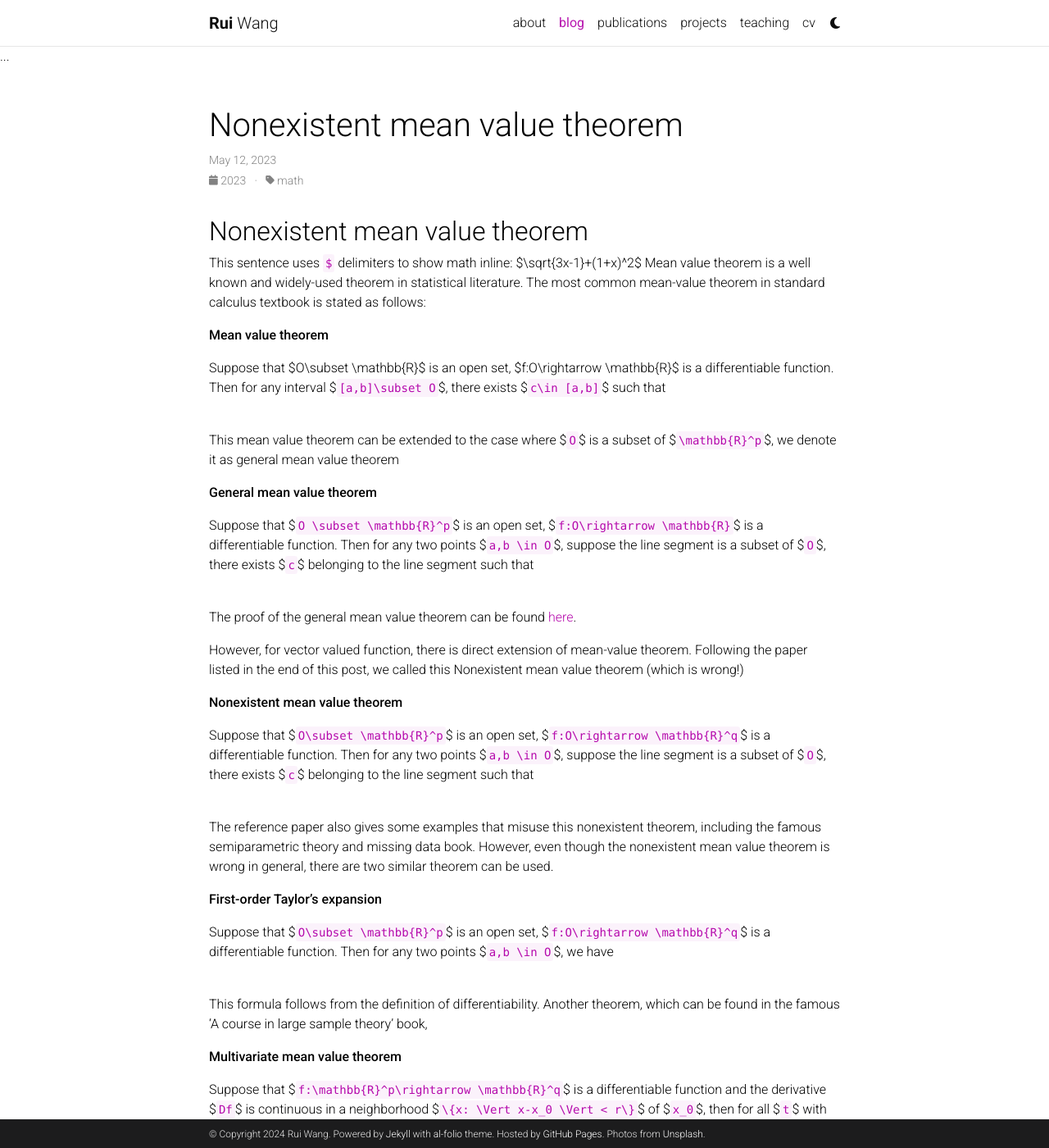
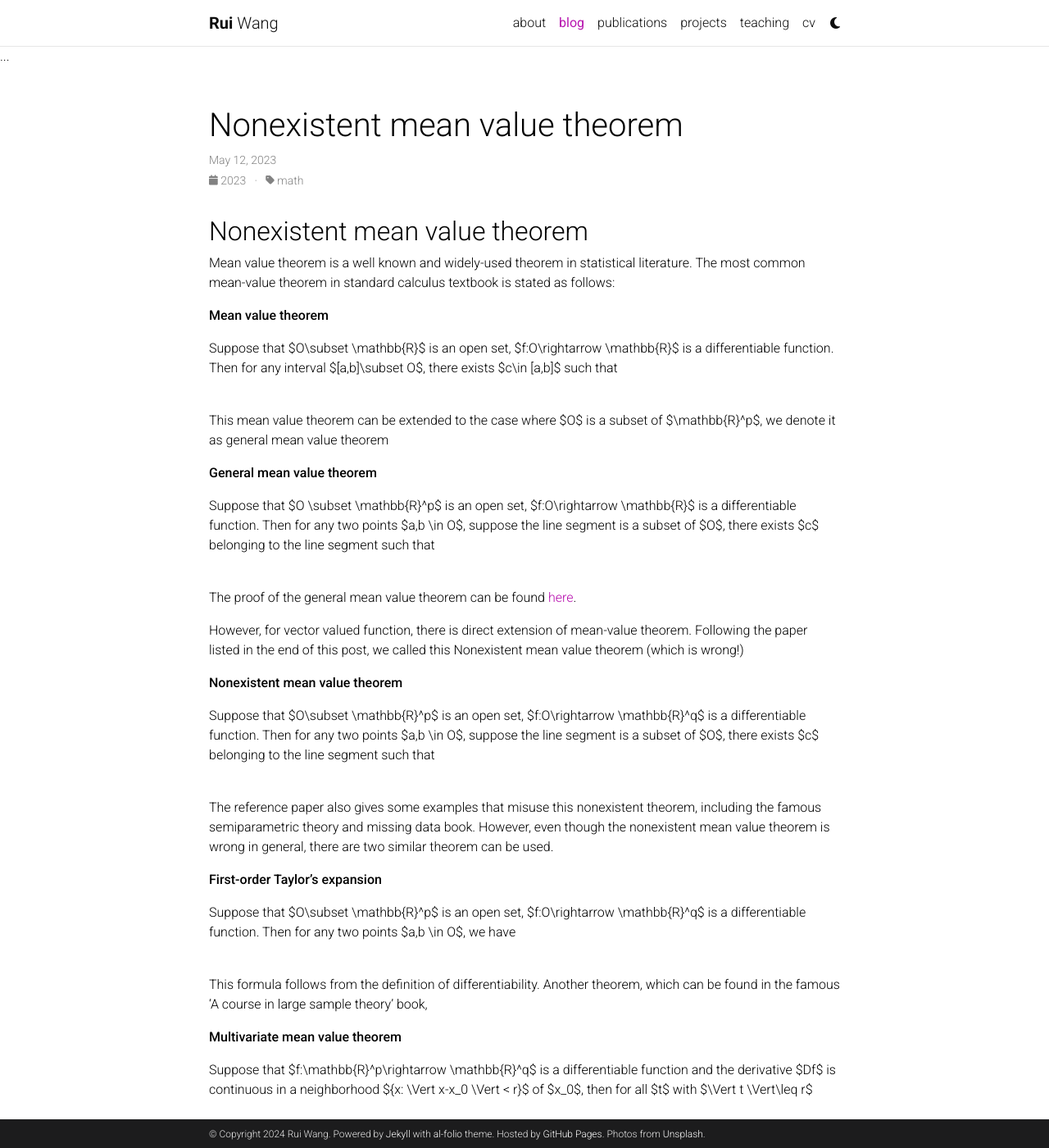
Before and after one commit to wangrui24/wangrui, a Jekyll site: the page built from _posts/2023-08-05-mean_value.md, in a window 1280 px wide and 1400 px high. Shown: the whole window at 82% size. Built offline with Jekyll 4.4.1, drawn with Linux system fonts in a browser that asks for light colours; formulas are drawn with MathJax 3; comment, search, counter and statistics services are not loaded; a style sheet for code colours, icons or effects is not loaded.

Commit message:
Update 2023-08-05-mean_value.md

```diff
--- a/_posts/2023-08-05-mean_value.md
+++ b/_posts/2023-08-05-mean_value.md
@@ -8,21 +8,20 @@ giscus_comments: true
 related_posts: true
 ---
 ## Nonexistent mean value theorem
-This sentence uses `$` delimiters to show math inline:  $\sqrt{3x-1}+(1+x)^2$
 Mean value theorem is a well known and widely-used theorem in statistical literature. The most common mean-value theorem in standard calculus textbook is stated as follows:
 
 **Mean value theorem**
 
-Suppose that $O\subset \mathbb{R}$ is an open set, $f:O\rightarrow \mathbb{R}$ is a differentiable function. Then for any interval $`[a,b]\subset O`$, there exists $`c\in [a,b]`$ such that
+Suppose that $O\subset \mathbb{R}$ is an open set, $f:O\rightarrow \mathbb{R}$ is a differentiable function. Then for any interval $[a,b]\subset O$, there exists $c\in [a,b]$ such that
 
 $$ f(b)-f(a) = f'(c)(b-a) $$
 
 
-This mean value theorem can be extended to the case where $`O`$ is a subset of $`\mathbb{R}^p`$, we denote it as general mean value theorem
+This mean value theorem can be extended to the case where $O$ is a subset of $\mathbb{R}^p$, we denote it as general mean value theorem
 
 **General mean value theorem**
 
-Suppose that $`O \subset \mathbb{R}^p`$ is an open set, $`f:O\rightarrow \mathbb{R}`$ is a differentiable function. Then for any two points $`a,b \in O`$, suppose the line segment is a subset of $`O`$, there exists $`c`$ belonging to the line segment such that
+Suppose that $O \subset \mathbb{R}^p$ is an open set, $f:O\rightarrow \mathbb{R}$ is a differentiable function. Then for any two points $a,b \in O$, suppose the line segment is a subset of $O$, there exists $c$ belonging to the line segment such that
 
 $$ f(b)-f(a) = [f'(c)]^T(b-a) $$
 
@@ -32,7 +31,7 @@ However, for vector valued function, there is direct extension of mean-value the
 
 **Nonexistent mean value theorem**
 
-Suppose that $`O\subset \mathbb{R}^p`$ is an open set, $`f:O\rightarrow \mathbb{R}^q`$ is a differentiable function. Then for any two points $`a,b \in O`$, suppose the line segment is a subset of $`O`$, there exists $`c`$ belonging to the line segment such that
+Suppose that $O\subset \mathbb{R}^p$ is an open set, $f:O\rightarrow \mathbb{R}^q$ is a differentiable function. Then for any two points $a,b \in O$, suppose the line segment is a subset of $O$, there exists $c$ belonging to the line segment such that
 
 $$ f(b)-f(a) = [f'(c)]^T(b-a) $$
 
@@ -41,7 +40,7 @@ The reference paper also gives some examples that misuse this nonexistent theore
 
 **First-order Taylor’s expansion**
 
-Suppose that $`O\subset \mathbb{R}^p`$ is an open set, $`f:O\rightarrow \mathbb{R}^q`$ is a differentiable function. Then for any two points $`a,b \in O`$, we have
+Suppose that $O\subset \mathbb{R}^p$ is an open set, $f:O\rightarrow \mathbb{R}^q$ is a differentiable function. Then for any two points $a,b \in O$, we have
 
 $$ f(b)-f(a) = [f'(a)]^T(b-a) + o(\Vert b-a \Vert) $$
 
@@ -49,7 +48,7 @@ This formula follows from the definition of differentiability. Another theorem,
 
 **Multivariate mean value theorem**
 
-Suppose that  $`f:\mathbb{R}^p\rightarrow \mathbb{R}^q`$ is a differentiable function and the derivative $`Df`$ is continuous in a neighborhood $`\{x: \Vert x-x_0 \Vert < r\}`$ of $`x_0`$, then for all $`t`$ with $`\Vert t \Vert\leq r`$
+Suppose that  $f:\mathbb{R}^p\rightarrow \mathbb{R}^q$ is a differentiable function and the derivative $Df$ is continuous in a neighborhood $\{x: \Vert x-x_0 \Vert < r\}$ of $x_0$, then for all $t$ with $\Vert t \Vert\leq r$
 
 $$ f(x_0+t)-f(x_0) = \int_{0}^1 Df(x_0+ut)du \cdot t$$
 
```
